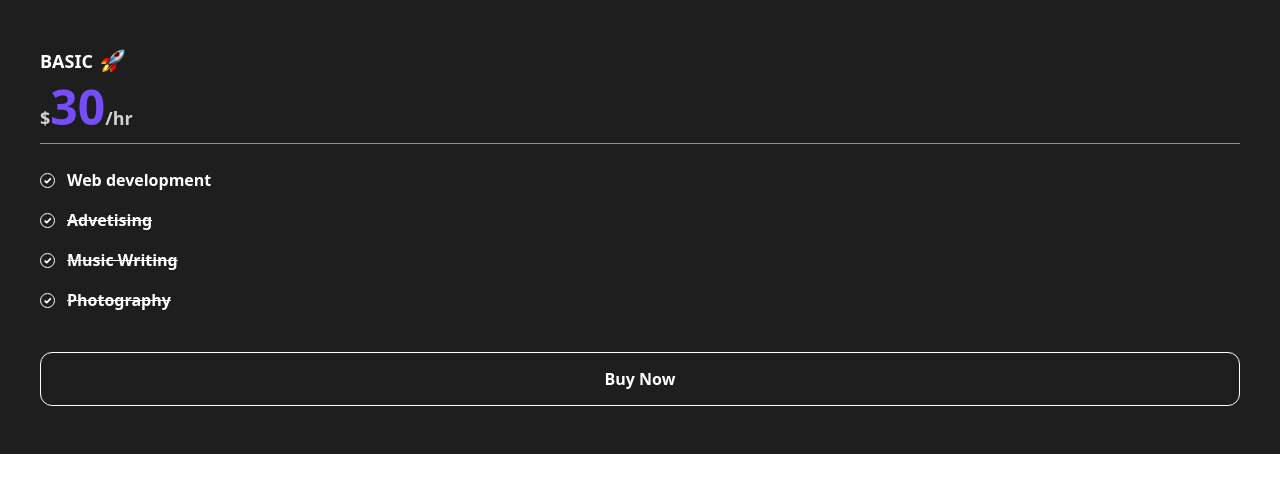
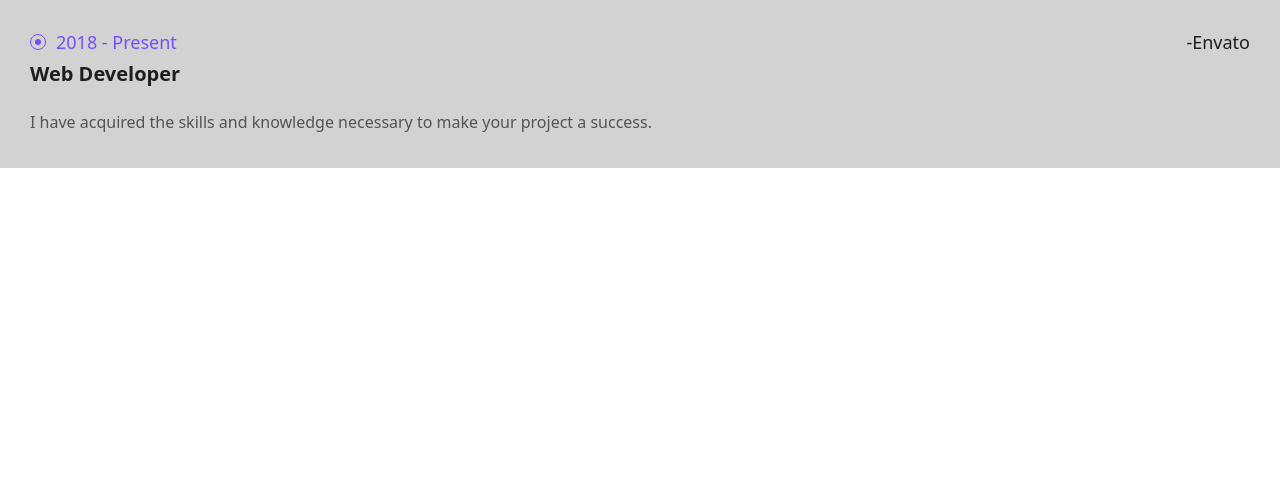
Before and after one commit to vnko1/portfolio, a Next.js app: page / in a window 1280 px wide. Shown: the top 492 px of the page. Built offline with nearby package versions, Linux system fonts and the light colour scheme.

Commit message:
added: experience card

```diff
--- a/src/app/page.tsx
+++ b/src/app/page.tsx
@@ -1,17 +1,15 @@
-import { PriceCard } from "@/components";
+import { ExperienceCard } from "@/components";
 
 export default async function Home() {
   return (
     <section>
-      <PriceCard
-        tariff="basic"
-        icon={{ url: "/rocket.png", id: 1, documentId: "ads" }}
-        currency="$"
-        id={1}
-        documentId="asd"
-        amount={30}
-        billing_system={"/hr"}
-        includes={"Web development; -Advetising; -Music Writing; -Photography"}
+      <ExperienceCard
+        id={0}
+        documentId="1"
+        role="Web Developer"
+        period="2018 - Present"
+        place="-Envato"
+        description="I have acquired the skills and knowledge necessary to make your project a success."
       />
     </section>
   );
--- /dev/null
+++ b/src/components/base/ExperienceCard/ExperienceCard.tsx
@@ -0,0 +1,36 @@
+import React from "react";
+
+import { ExperienceCardType, IconsEnum } from "@/types";
+import { Icon } from "@/components";
+
+interface Props extends ExperienceCardType {
+  classNames?: string;
+}
+
+const ExperienceCard: React.FC<Props> = ({
+  classNames,
+  period,
+  place,
+  role,
+  description,
+}) => (
+  <div
+    className={`flex flex-col p-3-xs bg-light-grey dark:bg-dark-grey ${
+      classNames || ""
+    }`}
+  >
+    <div className="flex items-center justify-between mb-0-md">
+      <p className="flex items-center gap-1-xs font-medium leading-24 text-light-accent-100 dark:text-dark-accent-100">
+        <Icon size={16} icon={IconsEnum.Point} />
+        {period}
+      </p>
+      <p className="font-normal leading-24 text-light-primary dark:text-dark-primary">
+        {place}
+      </p>
+    </div>
+    <h3 className="mb-1-lg">{role}</h3>
+    <p className="max-w-[76%] body">{description}</p>
+  </div>
+);
+
+export default ExperienceCard;
--- a/src/components/base/PriceCard/PriceCard.tsx
+++ b/src/components/base/PriceCard/PriceCard.tsx
@@ -19,8 +19,7 @@ const PriceCard: React.FC<Props> = ({
   amount,
   billing_system,
   includes,
-}) => {
-  return (
+}) => (
   <div
     className={`flex flex-col px-4-xs py-4-xl bg-light-primary dark:bg-dark-primary ${
       classNames || ""
@@ -71,6 +70,5 @@ const PriceCard: React.FC<Props> = ({
     </Link>
   </div>
 );
-};
 
 export default PriceCard;
--- a/src/components/base/ServiceCard/ServiceCard.tsx
+++ b/src/components/base/ServiceCard/ServiceCard.tsx
@@ -18,8 +18,7 @@ const ServiceCard: React.FC<Props> = ({
   icon,
   title,
   description,
-}) => {
-  return (
+}) => (
   <div
     className={`flex gap-2-md py-3-xs px-[7%] border border-light-grey dark:border-dark-grey ${
       classNames || ""
@@ -40,6 +39,5 @@ const ServiceCard: React.FC<Props> = ({
     </div>
   </div>
 );
-};
 
 export default ServiceCard;
--- a/src/components/base/index.ts
+++ b/src/components/base/index.ts
@@ -3,3 +3,4 @@ export { default as IconButton } from "./IconButton/IconButton";
 export { default as NavLink } from "./NavLink/NavLink";
 export { default as ServiceCard } from "./ServiceCard/ServiceCard";
 export { default as PriceCard } from "./PriceCard/PriceCard";
+export { default as ExperienceCard } from "./ExperienceCard/ExperienceCard";
--- a/src/styles/globals.css
+++ b/src/styles/globals.css
@@ -40,11 +40,11 @@
 
 @layer components {
   .body {
-    @apply font-normal text-xxs text-light-text-main dark:text-dark-text-secondary;
+    @apply font-normal text-xxs text-light-text-main dark:text-dark-text-main;
   }
 
   .body1 {
-    @apply font-medium text-xxs text-light-text-main dark:text-dark-text-secondary;
+    @apply font-medium text-xxs text-light-text-secondary dark:text-dark-text-secondary;
   }
 
   .body2 {
--- a/src/types/index.ts
+++ b/src/types/index.ts
@@ -3,3 +3,4 @@ export * from "./media.types";
 export * from "./icon.types";
 export * from "./serviceCard.types";
 export * from "./priceCard.types";
+export * from "./experienceCard.types";
```
Also changed, not shown: src/types/experienceCard.types.ts (added, +8 -0 lines). Lines whose indentation alone changed are shown as unchanged.
